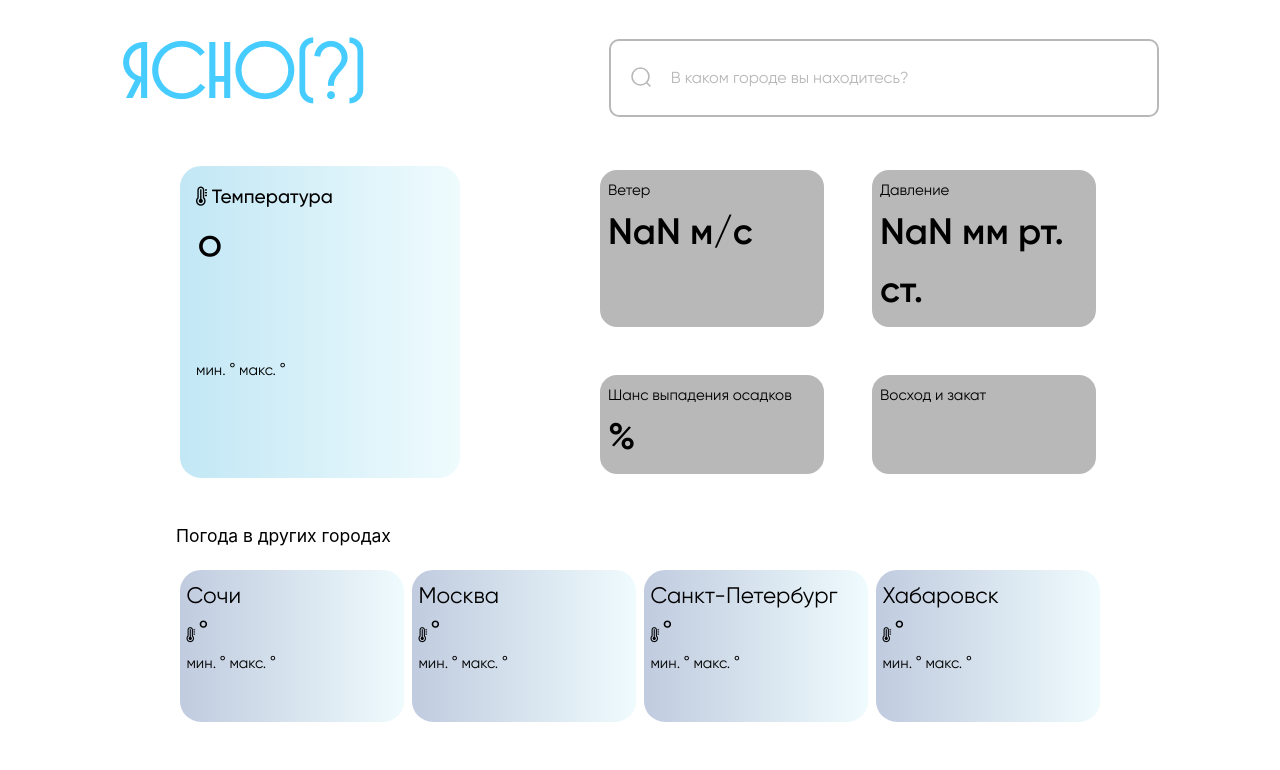
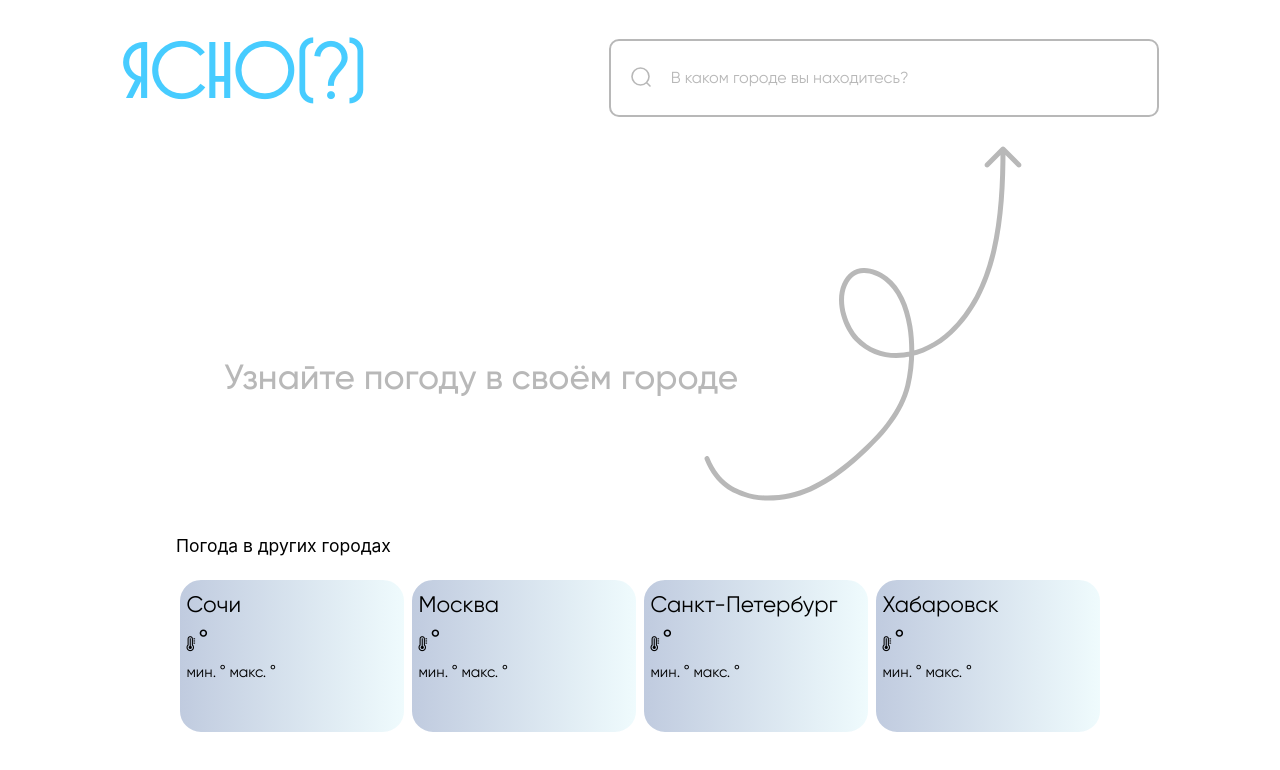
Before and after one commit to EvgenyDef/weatherApp, a Vue app: page / in a window 1280 px wide. Shown: the top 770 px of the page. Built offline with nearby package versions, Linux system fonts and the light colour scheme; no server answers.

Commit message:
hot fixes

```diff
--- a/src/App.vue
+++ b/src/App.vue
@@ -4,7 +4,8 @@ import { ref, onMounted } from 'vue';
 import { fetchCurrentWeather } from './api/weather';
 import '@/assets/fonts.css';
 
-const city = ref(null);
+const tempCity = ref(null);
+let city = null;
 const weatherData = ref(null);
 const isLoading = ref(true);
 const error = ref(null);
@@ -16,9 +17,10 @@ const habarovskWeather = ref(null);
 
 const loadWeather = async () => {
   try {
+    city = tempCity.value
     isLoading.value = true;
     error.value = null;
-    weatherData.value = await fetchCurrentWeather(city.value);
+    weatherData.value = await fetchCurrentWeather(city);
   } catch (err) {
     error.value = 'Не удалось загрузить данные';
     console.error("Ошибка загрузки данных:", err);
@@ -29,7 +31,6 @@ const loadWeather = async () => {
 
 const loadCitiesWeather = async () => {
   try {
-    isLoading.value = true;
     error.value = null;
 
     sochiWeather.value = await fetchCurrentWeather("Сочи");
@@ -42,8 +43,6 @@ const loadCitiesWeather = async () => {
   catch (err) {
     error.value = 'Не удалось загрузить данные';
     console.error("Ошибка загрузки данных:", err);
-  } finally {
-    isLoading.value = false;
   }
 }
 
@@ -77,7 +76,7 @@ const handleKeyPress = (e) => {
         @click="loadWeather"
       >
       <input
-        v-model="city"
+        v-model="tempCity"
         @keypress="handleKeyPress"
         placeholder="В каком городе вы находитесь?"
         class="input-field"
@@ -85,16 +84,6 @@ const handleKeyPress = (e) => {
       </div>
     </header>
 
-    <!--<main>
-      <section v-if="!isLoading">
-        <h1 class="weatherTitle">{{ weatherData }}</h1>
-      </section>
-      <section v-else>
-        <h1 class="weatherTitle">
-          Узнайте погоду в своём городе
-        </h1>
-      </section>
-    </main>-->
     <main>
       <section v-if="!isLoading" class="main-block">
         <div>
@@ -157,9 +146,17 @@ const handleKeyPress = (e) => {
       </section>
 
       <section v-else>
-        <h1 class="weatherTitle">
-          Узнайте погоду в своём городе
-        </h1>
+        <div class="noInfoContainer">
+          <div class="weatherTitle">
+            Узнайте погоду в своём городе
+          </div>
+          <div>
+            <img
+            src="@/components/icons/Vector 1.svg"
+            class="arrowToFind"
+            >
+          </div>
+        </div>
       </section>
     </main>
 
@@ -222,7 +219,9 @@ footer {
   background: linear-gradient(to right, #c0cbdf, #EFFBFD);
 }
 
-
+.arrowToFind{
+  margin-left: -40%;
+}
 .cont {
   display: flex;
   justify-content: space-between;
@@ -257,8 +256,17 @@ footer {
   cursor: pointer;
 }
 
+.noInfoContainer{
+  display: flex;
+  pointer-events: none;
+}
 .weatherTitle {
-  color: black;
+  color: #B8B8B8;
+  font-family: "Gilroy-m";
+  font-size: 35px;
+  min-width: 700px;
+  margin-top: 20%;
+  text-align: center;
 }
 
 .input-field {
@@ -305,7 +313,7 @@ footer {
 }
 @font-face {
   font-weight: 500;
-  font-family: Gilroy;
+  font-family: Gilroy-m;
   src: url("./components/fonts/Gilroy-Medium.ttf");
 }
 @font-face {
@@ -385,7 +393,7 @@ section {
 main {
   margin: 1rem 10rem;
   display: flex;
-  justify-content: space-between;
+  justify-content: center;
 }
 
 .weather-app {
@@ -486,4 +494,5 @@ main {
   to { transform: rotate(360deg); }
 }
 
+
 </style>
```
Also changed, not shown: src/components/icons/Vector 1.svg (added).
